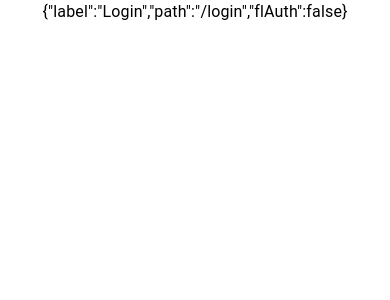
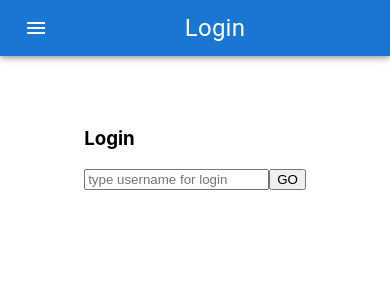
Before and after one commit to SimaKogan/react-project, a React (Create React App) app: page /login in a window 390 px wide. Shown: the top 300 px of the page. Built offline with nearby package versions, Linux system fonts and the light colour scheme.

Commit message:
MobileNavigator

```diff
--- a/package.json
+++ b/package.json
@@ -16,6 +16,7 @@
     "@types/node": "^16.7.13",
     "@types/react": "^18.0.0",
     "@types/react-dom": "^18.0.0",
+    "firebase": "^9.17.2",
     "react": "^18.2.0",
     "react-dom": "^18.2.0",
     "react-redux": "^8.0.5",
--- a/src/components/navigators/NavigatorMobile.tsx
+++ b/src/components/navigators/NavigatorMobile.tsx
@@ -1,9 +1,47 @@
-import { Box, Typography } from "@mui/material";
-import React from "react";
-import { NavigatorProps } from "../../model/NavigatorProps";
-export const NavigatorMobile: React.FC<NavigatorProps> = ({routes}) => {
-    //TODO Navigator based on Drower
-    return <Box>
-        {routes.map(r => <Typography>{JSON.stringify(r)}</Typography>)}
+import React, { useEffect, useState } from 'react';
+import { Link, Outlet, useLocation, useNavigate } from 'react-router-dom';
+import { Menu } from '@mui/icons-material'
+import { AppBar, IconButton, ListItem, Toolbar, Typography, Drawer, List, Box } from '@mui/material';
+import { NavigatorProps } from '../../model/NavigatorProps';
+export const NavigatorMobile: React.FC<NavigatorProps> = ({ routes }) => {
+
+    const [flOpen, setOpen] = useState<boolean>(false);
+
+    const location = useLocation();
+    const navigate = useNavigate();
+    useEffect(() => {
+        if (routes.length > 0) {
+            navigate(routes[0].path);
+        }
+
+    }, [routes]);
+    function getTitle(): string {
+        const route = routes.find(r => r.path === location.pathname)
+        return route ? route.label : '';
+    }
+
+
+    function toggleOpen() {
+        setOpen(!flOpen);
+    }
+    function getListItems(): React.ReactNode {
+        return routes.map(i => <ListItem onClick={toggleOpen} component={Link} to={i.path} key={i.path}>{i.label}</ListItem>)
+    }
+    return <Box sx={{ marginTop: { xs: "15vh", sm: "20vh" } }}>
+        <AppBar position="fixed">
+            <Toolbar><IconButton onClick={toggleOpen} sx={{ color: 'white' }}>
+                <Menu />
+            </IconButton>
+                <Typography sx={{ width: "100%", textAlign: "center", fontSize: "1.5em" }}>
+                    {getTitle()}
+                </Typography>
+                <Drawer open={flOpen} onClose={toggleOpen} anchor="left">
+                    <List>
+                        {getListItems()}
+                    </List>
+                </Drawer></Toolbar>
+
+        </AppBar>
+        <Outlet></Outlet>
     </Box>
 }
```
Also changed, not shown: 1 other file (tests, documents, lock files or other folders).
